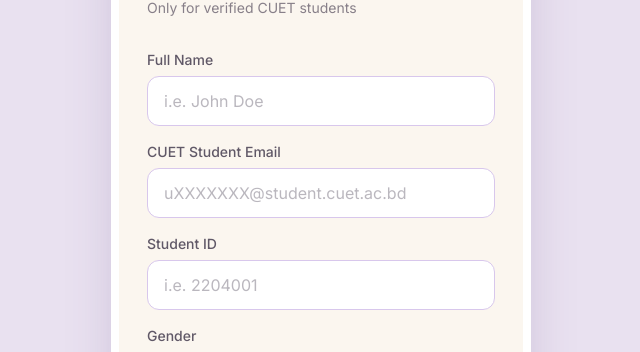
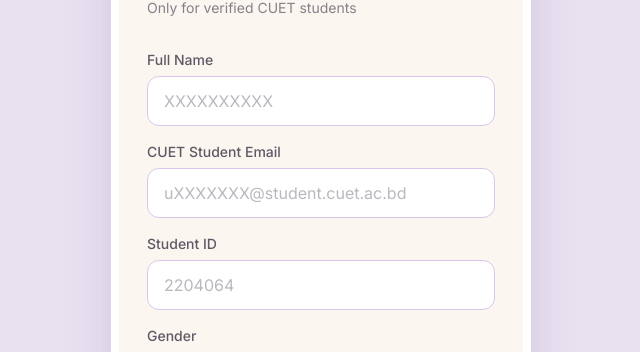
Before and after one commit to FatemaJannatRup/CUETGo, a React (Vite) app: page /student/signup in a window 1280 px wide. Shown: the part 162-514 px from the top of the page, without its empty margins (319-959 px from the left). Built offline with nearby package versions, Linux system fonts and the light colour scheme.

Commit message:
signup
student id, gender fillout during signup

```diff
--- a/src/pages/StudentSignup.jsx
+++ b/src/pages/StudentSignup.jsx
@@ -54,7 +54,7 @@
         <Field label="Full Name">
           <input
             className={inputClass}
-            placeholder="i.e. John Doe"
+            placeholder="XXXXXXXXXX"
             value={form.name}
             onChange={(e) => update('name', e.target.value)}
           />
@@ -72,7 +72,7 @@
           <input
             className={inputClass}
             inputMode="numeric"
-            placeholder="i.e. 2204001"
+            placeholder="2204064"
             value={form.studentId}
             onChange={(e) => update('studentId', e.target.value)}
           />
```
